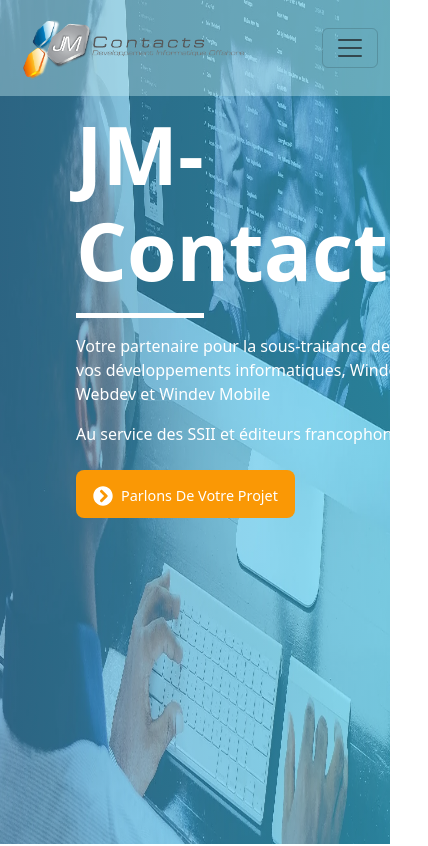
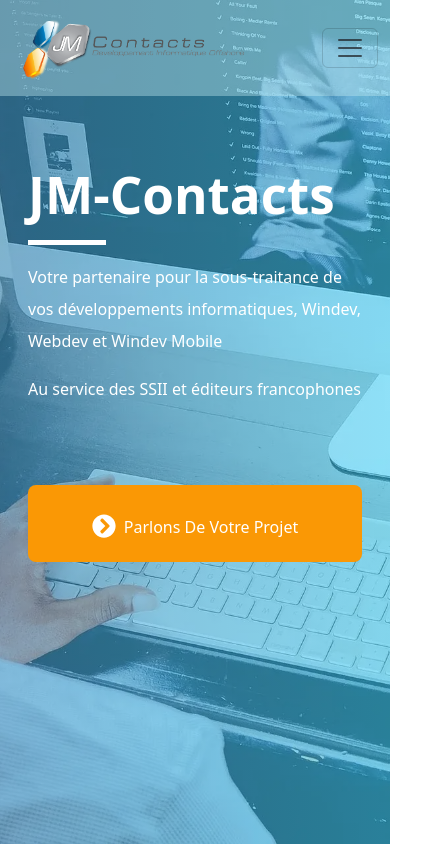
Before and after one commit to KantoAri/JMC-ReactProject, a React (Create React App) app: page / in a window 390 px wide. Shown: the top 846 px of the page, 428 px wide, since content can reach past the window. Built offline with nearby package versions, Linux system fonts and the light colour scheme.

Commit message:
feat: update navbar actions

```diff
--- a/src/components/Accueil/HeroSection/AboutUs.jsx
+++ b/src/components/Accueil/HeroSection/AboutUs.jsx
@@ -32,7 +32,10 @@ const AboutUs = () => {
   return (
     <div style={{ overflowX: "hidden" }}>
       <div className="container py-4 py-md-5">
-        <div className="row" style={{ margin: window.innerWidth >= 992 ? "0 5rem" : "0" }}>
+        <div
+          className="row"
+          style={{ margin: window.innerWidth >= 992 ? "0 5rem" : "0" }}
+        >
           <div className="col-lg-20 col-12 mb-4">
             <h2 className="titleh2 text-left mb-4 position-relative">
               Qui sommes-nous ?
@@ -49,7 +52,7 @@ const AboutUs = () => {
             </h2>
 
             <div
-              className="text-us flex-column flex-md-row d-flex"
+              className="text-us2 flex-column flex-md-row d-flex"
               style={{ height: "auto", minHeight: "17rem" }}
             >
               <div className="me-md-4 mb-3 mb-md-0">
@@ -103,7 +106,7 @@ const AboutUs = () => {
               </div>
             </div>
 
-            <div className="text-us">
+            <div className="text-us2">
               <p>
                 Nous mettons à disposition de nos clients des collaborateurs
                 dédiés : Chefs de projets, développeurs séniors et développeurs
--- a/src/components/Accueil/HeroSection/HeroSection.css
+++ b/src/components/Accueil/HeroSection/HeroSection.css
@@ -1,6 +1,66 @@
 .text-us {
+  font-size: clamp(0.9rem, 2.5vw, 1rem);
+  line-height: clamp(1.4rem, 3.5vw, 2rem);
+  color: #ffffff;
+  text-align: justify;
+}
+.text-us2 {
   font-size: 1rem;
   line-height: 2rem;
   color: #555;
   text-align: justify;
 }
+@media (max-width: 768px) {
+  .col-lg-6.col-md-8.col-12 {
+    min-height: 100vh;
+    margin-left: 0 !important;
+    margin-right: 0 !important;
+    padding-left: 1rem !important;
+    padding-right: 1rem !important;
+  }
+
+  .container-fluid {
+    background-size: cover !important;
+    background-position: center !important;
+  }
+
+  .text-us {
+    color: #fff !important;
+    text-align: left !important;
+    font-size: 1rem !important;
+    line-height: 2rem !important;
+  }
+
+  .btn-lg {
+    margin-top: 3.5rem;
+    width: 100% !important;
+    font-size: 1.5rem !important;
+    padding: 1.2rem 1rem !important;
+  }
+}
+
+@media (max-width: 576px) {
+  .container-fluid {
+    padding-top: 1rem !important;
+    min-height: 90vh !important;
+  }
+  .my-2s {
+    margin-top: 6rem !important;
+  }
+  .hello {
+    max-height: 100vh !important;
+  }
+  .mb-3.mb-md-5 {
+    margin-bottom: 1rem !important;
+  }
+
+  .mb-4.mb-md-5 {
+    margin-bottom: 1.5rem !important;
+  }
+}
+
+@media (min-width: 769px) and (max-width: 1024px) {
+  .col-lg-6.col-md-8.col-12 {
+    margin-left: 2rem !important;
+  }
+}
--- a/src/components/Accueil/HeroSection/HeroSection.jsx
+++ b/src/components/Accueil/HeroSection/HeroSection.jsx
@@ -1,18 +1,15 @@
 import { useState, useEffect } from "react";
 import "../acceuil.css";
-
 import "./HeroSection.css";
 import backgroundImg from "../../../assets/computer-jm-contacts.webp";
 import { Link } from "react-router-dom";
 import { FaChevronCircleRight } from "react-icons/fa";
 
 const HeroSection = () => {
-
-
   return (
     <div>
       <div
-        className="container-fluid position-relative pt-3"
+        className="container-fluid hello position-relative pt-3"
         style={{
           backgroundImage: ` linear-gradient(to right, rgba(52, 148, 206, 0.52), rgba(46, 206, 255, 0.5)), url(${backgroundImg})`,
           backgroundSize: "100% 120%",
@@ -20,14 +17,18 @@ const HeroSection = () => {
           backgroundPosition: "top",
           backgroundRepeat: "no-repeat",
           border: "0",
-          transition: "all 1.2s cubic-bezier(0.34, 1.56, 0.64, 1)",
         }}
       >
         <div className="container">
-          <div className="row py-md-5 py-3 my-md-5 my-2">
+          <div className="row py-md-5 py-3 my-md-5 my-2s">
             <div
-              className="col-lg-6 col-md-8 col-12 text-left p-md-4 p-3 rounded text-white ms-5"
-              style={{ marginLeft: "4rem" }}
+              className="col-lg-6 col-md-8 col-12 text-left p-md-4 p-3 rounded text-white"
+              style={{
+                marginLeft: "4rem",
+                "@media (max-width: 768px)": {
+                  marginLeft: "0",
+                },
+              }}
             >
               <div className="mb-3 mb-md-5">
                 <h1
@@ -36,6 +37,8 @@ const HeroSection = () => {
                     paddingBottom: "20px",
                     marginTop: "50px",
                     fontSize: "5rem",
+                    fontSize: "clamp(3.2rem, 8vw, 5rem)",
+                    marginTop: "clamp(20px, 5vw, 50px)",
                   }}
                 >
                   JM-Contacts{" "}
@@ -47,27 +50,29 @@ const HeroSection = () => {
                       width: "8rem",
                       height: "5px",
                       backgroundColor: "#ffffffff",
+                      width: "clamp(4rem, 20vw, 8rem)",
                     }}
                   ></span>
                 </h1>
               </div>
-
-              <p className="mb-3 mb-md-4">
+              <p className="mb-3 mb-md-4 text-us">
                 Votre partenaire pour la sous-traitance de vos développements
                 informatiques, Windev, Webdev et Windev Mobile
               </p>
-              <p className="mb-4 mb-md-5">
+              <p className="mb-4 mb-md-5 text-us">
                 Au service des SSII et éditeurs francophones
               </p>
               <button
-                className="btn btn-lg px-md-5 px-3 py-2 py-md-3 w-60 w-md-auto"
-                style={{ backgroundColor: "#fa9805ff" }}
+                className="btn btn-lg px-md-5 px-3  py-md-3 w-60 w-md-auto"
+                style={{
+                  backgroundColor: "#fa9805ff",
+                }}
               >
                 <FaChevronCircleRight className="me-2 text-white" />
                 <Link
                   to="/contact"
                   className="text-decoration-none text-white"
-                  style={{ fontSize: "clamp(0.9rem, 2vw, 1rem)" }}
+                  style={{ fontSize: "clamp(1rem, 2vw, 1rem)" }}
                 >
                   Parlons De Votre Projet
                 </Link>
@@ -76,8 +81,6 @@ const HeroSection = () => {
           </div>
         </div>
       </div>
-
-
     </div>
   );
 };
--- a/src/components/Navbar/Navbar.css
+++ b/src/components/Navbar/Navbar.css
@@ -29,7 +29,6 @@
   .navbar-nav {
     width: 100%;
   }
-
   .nav-item {
     margin: 10px 0;
     transform: translateX(20px);
--- a/src/components/Navbar/Navbar.jsx
+++ b/src/components/Navbar/Navbar.jsx
@@ -1,17 +1,56 @@
-import React, { useState } from "react";
+import React, { useState, useEffect } from "react";
 import logoImg from "../../assets/logoreact.png";
 import linkedin from "../../assets/linkedin.png";
 import { Link } from "react-router-dom";
 import "./Navbar.css";
+
 const Navbar = () => {
   const [isNavCollapsed, setIsNavCollapsed] = useState(true);
+  const [scrolled, setScrolled] = useState(false);
+  const [isMobile, setIsMobile] = useState(false);
 
   const handleNavCollapse = () => setIsNavCollapsed(!isNavCollapsed);
 
+  useEffect(() => {
+    const handleScroll = () => {
+      if (window.scrollY > 50) {
+        setScrolled(true);
+      } else {
+        setScrolled(false);
+      }
+    };
+
+    const handleResize = () => {
+      setIsMobile(window.innerWidth < 992); // Bootstrap lg breakpoint
+    };
+
+    window.addEventListener("scroll", handleScroll);
+    window.addEventListener("resize", handleResize);
+
+    // Initialize on mount
+    handleResize();
+
+    return () => {
+      window.removeEventListener("scroll", handleScroll);
+      window.removeEventListener("resize", handleResize);
+    };
+  }, []);
+
+  // Determine navbar position style based on screen size
+  const navbarPositionStyle = isMobile ? "fixed" : "absolute";
+
+  // Determine navbar background color based on screen size and scroll position
+  const navbarBackgroundColor = isMobile && scrolled ? "#c6eef3" : "#c6eef365";
+
   return (
     <nav
-      className="navbar navbar-expand-lg navbar-light position-absolute top-0 w-100"
-      style={{ backgroundColor: "#c6eef365", zIndex: "9999" }}
+      className={`navbar navbar-expand-lg navbar-light top-0 w-100`}
+      style={{
+        backgroundColor: navbarBackgroundColor,
+        zIndex: "9999",
+        position: navbarPositionStyle,
+        transition: "background-color 0.3s ease",
+      }}
     >
       <div className="container">
         <Link className="navbar-brand" to="/">
@@ -102,81 +141,6 @@ const Navbar = () => {
           </div>
         </div>
       </div>
-
-      <style jsx>{`
-        @media (max-width: 991.98px) {
-          .sidebar-menu {
-            position: fixed;
-            top: 0;
-            right: -250px;
-            width: 250px;
-            height: 100vh;
-            background-color: #a3b0b1ff;
-            transition: all 0.3s cubic-bezier(0.25, 0.46, 0.45, 0.94);
-            padding: 20px;
-            overflow-y: auto;
-            display: flex;
-            flex-direction: column;
-            align-items: center;
-            justify-content: flex-start;
-            padding-top: 80px;
-            box-shadow: -5px 0 15px rgba(0, 0, 0, 0);
-            opacity: 0;
-            visibility: hidden;
-          }
-
-          .sidebar-menu.expanded {
-            right: 0;
-            opacity: 1;
-            visibility: visible;
-            box-shadow: -5px 0 15px rgba(0, 0, 0, 0.1);
-          }
-
-          .navbar-nav {
-            width: 100%;
-          }
-
-          .nav-item {
-            margin: 10px 0;
-            transform: translateX(20px);
-            opacity: 0;
-            transition: all 0.3s ease;
-            transition-delay: 0.1s;
-          }
-
-          .sidebar-menu.expanded .nav-item {
-            transform: translateX(0);
-            opacity: 1;
-          }
-
-          .sidebar-menu.expanded .nav-item:nth-child(2) {
-            transition-delay: 0.15s;
-          }
-
-          .sidebar-menu.expanded .nav-item:nth-child(3) {
-            transition-delay: 0.2s;
-          }
-
-          .sidebar-menu.expanded .nav-item:nth-child(4) {
-            transition-delay: 0.25s;
-          }
-
-          .btn-close {
-            opacity: 0.8;
-            transition: opacity 0.2s ease;
-          }
-
-          .btn-close:hover {
-            opacity: 1;
-          }
-        }
-
-        @media (min-width: 992px) {
-          .sidebar-menu {
-            display: flex !important;
-          }
-        }
-      `}</style>
     </nav>
   );
 };
```
